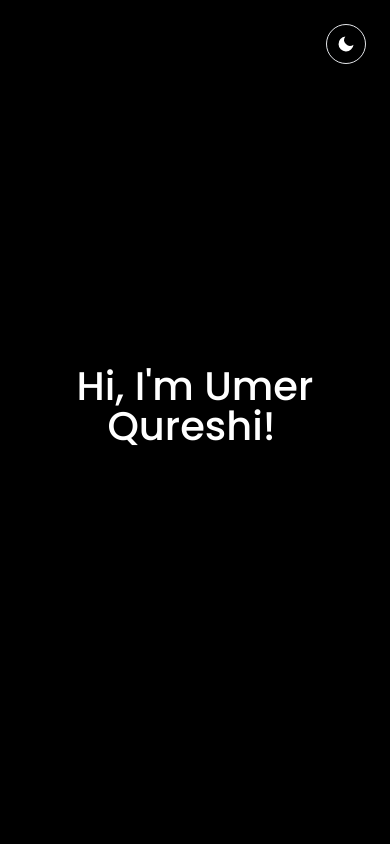
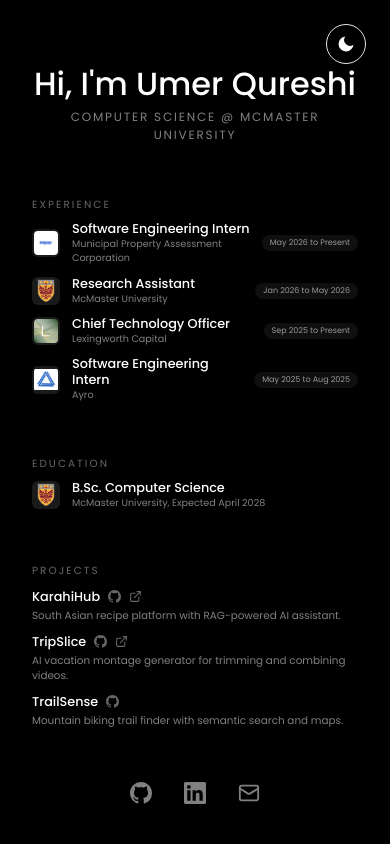
Before and after one commit to UmerQureshi21/portfolio, a React (Vite) app: page / in a window 390 px wide. Shown: the top 844 px of the page. Built offline with nearby package versions, Linux system fonts and the light colour scheme.

Commit message:
feat: mobile view

```diff
--- a/src/App.tsx
+++ b/src/App.tsx
@@ -6,6 +6,7 @@
 import Outro from "./components/Outro";
 import Card, { type DetailEntry } from "./components/Card";
 import ThemeToggle from "./components/ThemeToggle";
+import MobileView from "./components/MobileView";
 
 const workDetails: DetailEntry[] = [
   {
@@ -88,6 +89,17 @@
 ];
 
 function App() {
+  const [isMobile, setIsMobile] = useState(
+    () => window.matchMedia("(max-width: 999px)").matches,
+  );
+
+  useEffect(() => {
+    const mq = window.matchMedia("(max-width: 999px)");
+    const handler = (e: MediaQueryListEvent) => setIsMobile(e.matches);
+    mq.addEventListener("change", handler);
+    return () => mq.removeEventListener("change", handler);
+  }, []);
+
   const progressBarRef = useRef<HTMLDivElement>(null);
   const [expandedCard, setExpandedCard] = useState<string | null>(null);
   const expandedCardRef = useRef<string | null>(null);
@@ -464,6 +476,22 @@
     };
   }, []);
 
+  if (isMobile) {
+    return (
+      <>
+        <ThemeToggle />
+        <MobileView
+          name="Hi, I'm Umer Qureshi"
+          subtitle="Computer Science @ McMaster University"
+          workDetails={workDetails}
+          educationDetails={educationDetails}
+          projectDetails={projectDetails}
+          outroLinks={outroLinks}
+        />
+      </>
+    );
+  }
+
   return (
     <div className="bg-[var(--bg)] font-[Poppins,sans-serif]">
       <ThemeToggle />
@@ -480,14 +508,14 @@
       <Intro name="Hi, I'm Umer Qureshi!" role="" about="" />
 
       {/* --- Sticky card section --- */}
-      <section className="sticky relative w-full h-svh max-[1000px]:h-auto p-8 max-[1000px]:py-16 bg-[var(--bg)] text-[var(--fg)] flex justify-center items-center max-[1000px]:flex-col overflow-visible">
-        <div className="sticky-header absolute top-[20%] left-1/2 -translate-x-1/2 -translate-y-1/2 w-[90%] max-[1000px]:relative max-[1000px]:top-0 max-[1000px]:left-0 max-[1000px]:translate-x-0 max-[1000px]:translate-y-0 max-[1000px]:w-full max-[1000px]:mb-16">
-          <h1 className="mb-[40px] relative text-center text-[3rem] max-[1000px]:text-[2.5rem] font-medium leading-none [will-change:transform,opacity] translate-y-[40px] opacity-0 min-[1000px]:translate-y-[40px] min-[1000px]:opacity-0 max-[1000px]:!opacity-100 max-[1000px]:!translate-y-0">
+      <section className="sticky relative w-full h-svh p-8 bg-[var(--bg)] text-[var(--fg)] flex justify-center items-center overflow-visible">
+        <div className="sticky-header absolute top-[20%] left-1/2 -translate-x-1/2 -translate-y-1/2 w-[90%]">
+          <h1 className="mb-[40px] relative text-center text-[3rem] font-medium leading-none [will-change:transform,opacity] translate-y-[40px] opacity-0">
             Computer Science @ McMaster University
           </h1>
         </div>
 
-        <div className="card-container relative w-[90%] max-[1000px]:w-full flex max-[1000px]:flex-col max-[1000px]:gap-8 [perspective:1000px] translate-y-[40px] [will-change:width] overflow-visible">
+        <div className="card-container relative w-[90%] flex [perspective:1000px] translate-y-[40px] [will-change:width] overflow-visible">
           <Card
             id="card-1"
             label="Work Experience"
--- /dev/null
+++ b/src/components/MobileView.tsx
@@ -0,0 +1,170 @@
+import { type DetailEntry } from "./Card";
+
+interface OutroLink {
+  label: string;
+  href: string;
+}
+
+interface MobileViewProps {
+  name: string;
+  subtitle: string;
+  workDetails: DetailEntry[];
+  educationDetails: DetailEntry[];
+  projectDetails: DetailEntry[];
+  outroLinks: OutroLink[];
+}
+
+const socialIcons: Record<string, React.ReactNode> = {
+  GitHub: (
+    <svg width="22" height="22" viewBox="0 0 24 24" fill="currentColor">
+      <path d="M12 0C5.37 0 0 5.37 0 12c0 5.31 3.435 9.795 8.205 11.385.6.105.825-.255.825-.57 0-.285-.015-1.23-.015-2.235-3.015.555-3.795-.735-4.035-1.41-.135-.345-.72-1.41-1.23-1.695-.42-.225-1.02-.78-.015-.795.945-.015 1.62.87 1.845 1.23 1.08 1.815 2.805 1.305 3.495.99.105-.78.42-1.305.765-1.605-2.67-.3-5.46-1.335-5.46-5.925 0-1.305.465-2.385 1.23-3.225-.12-.3-.54-1.53.12-3.18 0 0 1.005-.315 3.3 1.23.96-.27 1.98-.405 3-.405s2.04.135 3 .405c2.295-1.56 3.3-1.23 3.3-1.23.66 1.65.24 2.88.12 3.18.765.84 1.23 1.905 1.23 3.225 0 4.605-2.805 5.625-5.475 5.925.435.375.81 1.095.81 2.22 0 1.605-.015 2.895-.015 3.3 0 .315.225.69.825.57A12.02 12.02 0 0 0 24 12c0-6.63-5.37-12-12-12z" />
+    </svg>
+  ),
+  LinkedIn: (
+    <svg width="22" height="22" viewBox="0 0 24 24" fill="currentColor">
+      <path d="M20.447 20.452h-3.554v-5.569c0-1.328-.027-3.037-1.852-3.037-1.853 0-2.136 1.445-2.136 2.939v5.667H9.351V9h3.414v1.561h.046c.477-.9 1.637-1.85 3.37-1.85 3.601 0 4.267 2.37 4.267 5.455v6.286zM5.337 7.433a2.062 2.062 0 0 1-2.063-2.065 2.064 2.064 0 1 1 2.063 2.065zm1.782 13.019H3.555V9h3.564v11.452zM22.225 0H1.771C.792 0 0 .774 0 1.729v20.542C0 23.227.792 24 1.771 24h20.451C23.2 24 24 23.227 24 22.271V1.729C24 .774 23.2 0 22.222 0h.003z" />
+    </svg>
+  ),
+  Email: (
+    <svg width="22" height="22" viewBox="0 0 24 24" fill="none" stroke="currentColor" strokeWidth="2" strokeLinecap="round" strokeLinejoin="round">
+      <rect x="2" y="4" width="20" height="16" rx="2" />
+      <path d="m22 7-8.97 5.7a1.94 1.94 0 0 1-2.06 0L2 7" />
+    </svg>
+  ),
+};
+
+export default function MobileView({
+  name,
+  subtitle,
+  workDetails,
+  educationDetails,
+  projectDetails,
+  outroLinks,
+}: MobileViewProps) {
+  return (
+    <div className="h-svh w-full bg-[var(--bg)] text-[var(--fg)] font-[Poppins,sans-serif] px-8 pt-16 pb-10 flex flex-col justify-between">
+      {/* Header */}
+      <div className="text-center">
+        <h1 className="text-[2rem] font-medium leading-tight">{name}</h1>
+        <p className="text-[0.75rem] opacity-50 tracking-[0.15em] uppercase mt-1">
+          {subtitle}
+        </p>
+      </div>
+
+      {/* Work Experience */}
+      <div>
+        <h2 className="text-[0.65rem] opacity-40 tracking-[0.2em] uppercase mb-2">
+          Experience
+        </h2>
+        <div className="flex flex-col gap-2.5">
+          {workDetails.map((entry, i) => (
+            <div key={i} className="flex items-center gap-3">
+              {entry.logo && (
+                <img
+                  src={entry.logo}
+                  alt=""
+                  className="w-7 h-7 rounded-md object-contain bg-white/10 p-0.5 shrink-0"
+                />
+              )}
+              <div className="min-w-0 flex-1">
+                <p className="text-[0.8rem] font-medium leading-tight">
+                  {entry.title}
+                </p>
+                <p className="text-[0.6rem] opacity-50">{entry.meta}</p>
+              </div>
+              {entry.period && (
+                <span className="text-[0.5rem] px-2 py-0.5 rounded-full bg-white/10 opacity-60 shrink-0">
+                  {entry.period}
+                </span>
+              )}
+            </div>
+          ))}
+        </div>
+      </div>
+
+      {/* Education */}
+      <div>
+        <h2 className="text-[0.65rem] opacity-40 tracking-[0.2em] uppercase mb-2">
+          Education
+        </h2>
+        {educationDetails.map((entry, i) => (
+          <div key={i} className="flex items-center gap-3">
+            {entry.logo && (
+              <img
+                src={entry.logo}
+                alt=""
+                className="w-7 h-7 rounded-md object-contain bg-white/10 p-0.5 shrink-0"
+              />
+            )}
+            <div className="min-w-0">
+              <p className="text-[0.8rem] font-medium leading-tight">
+                {entry.title}
+              </p>
+              <p className="text-[0.6rem] opacity-50">{entry.meta}</p>
+            </div>
+          </div>
+        ))}
+      </div>
+
+      {/* Projects */}
+      <div>
+        <h2 className="text-[0.65rem] opacity-40 tracking-[0.2em] uppercase mb-2">
+          Projects
+        </h2>
+        <div className="flex flex-col gap-2">
+          {projectDetails.map((entry, i) => (
+            <div key={i}>
+            <div className="flex items-center gap-2">
+              <p className="text-[0.8rem] font-medium">{entry.title}</p>
+              {entry.github && (
+                <a
+                  href={entry.github}
+                  target="_blank"
+                  rel="noopener noreferrer"
+                  className="opacity-40 hover:opacity-100 transition-opacity"
+                >
+                  <svg width="13" height="13" viewBox="0 0 24 24" fill="currentColor">
+                    <path d="M12 0C5.37 0 0 5.37 0 12c0 5.31 3.435 9.795 8.205 11.385.6.105.825-.255.825-.57 0-.285-.015-1.23-.015-2.235-3.015.555-3.795-.735-4.035-1.41-.135-.345-.72-1.41-1.23-1.695-.42-.225-1.02-.78-.015-.795.945-.015 1.62.87 1.845 1.23 1.08 1.815 2.805 1.305 3.495.99.105-.78.42-1.305.765-1.605-2.67-.3-5.46-1.335-5.46-5.925 0-1.305.465-2.385 1.23-3.225-.12-.3-.54-1.53.12-3.18 0 0 1.005-.315 3.3 1.23.96-.27 1.98-.405 3-.405s2.04.135 3 .405c2.295-1.56 3.3-1.23 3.3-1.23.66 1.65.24 2.88.12 3.18.765.84 1.23 1.905 1.23 3.225 0 4.605-2.805 5.625-5.475 5.925.435.375.81 1.095.81 2.22 0 1.605-.015 2.895-.015 3.3 0 .315.225.69.825.57A12.02 12.02 0 0 0 24 12c0-6.63-5.37-12-12-12z" />
+                  </svg>
+                </a>
+              )}
+              {entry.deployedLink && (
+                <a
+                  href={entry.deployedLink}
+                  target="_blank"
+                  rel="noopener noreferrer"
+                  className="opacity-40 hover:opacity-100 transition-opacity"
+                >
+                  <svg width="13" height="13" viewBox="0 0 24 24" fill="none" stroke="currentColor" strokeWidth="2" strokeLinecap="round" strokeLinejoin="round">
+                    <path d="M18 13v6a2 2 0 0 1-2 2H5a2 2 0 0 1-2-2V8a2 2 0 0 1 2-2h6" />
+                    <polyline points="15 3 21 3 21 9" />
+                    <line x1="10" y1="14" x2="21" y2="3" />
+                  </svg>
+                </a>
+              )}
+            </div>
+            {entry.description && (
+              <p className="text-[0.65rem] opacity-50 mt-0.5">{entry.description}</p>
+            )}
+            </div>
+          ))}
+        </div>
+      </div>
+
+      {/* Connect */}
+      <div className="flex justify-center gap-8">
+        {outroLinks.map((link) => (
+          <a
+            key={link.label}
+            href={link.href}
+            target={link.href.startsWith("mailto:") ? undefined : "_blank"}
+            rel={link.href.startsWith("mailto:") ? undefined : "noopener noreferrer"}
+            className="opacity-50 hover:opacity-100 transition-opacity"
+          >
+            {socialIcons[link.label]}
+          </a>
+        ))}
+      </div>
+    </div>
+  );
+}
```
Also changed, not shown: src/components/Outro.tsx (+31 -5 lines).
